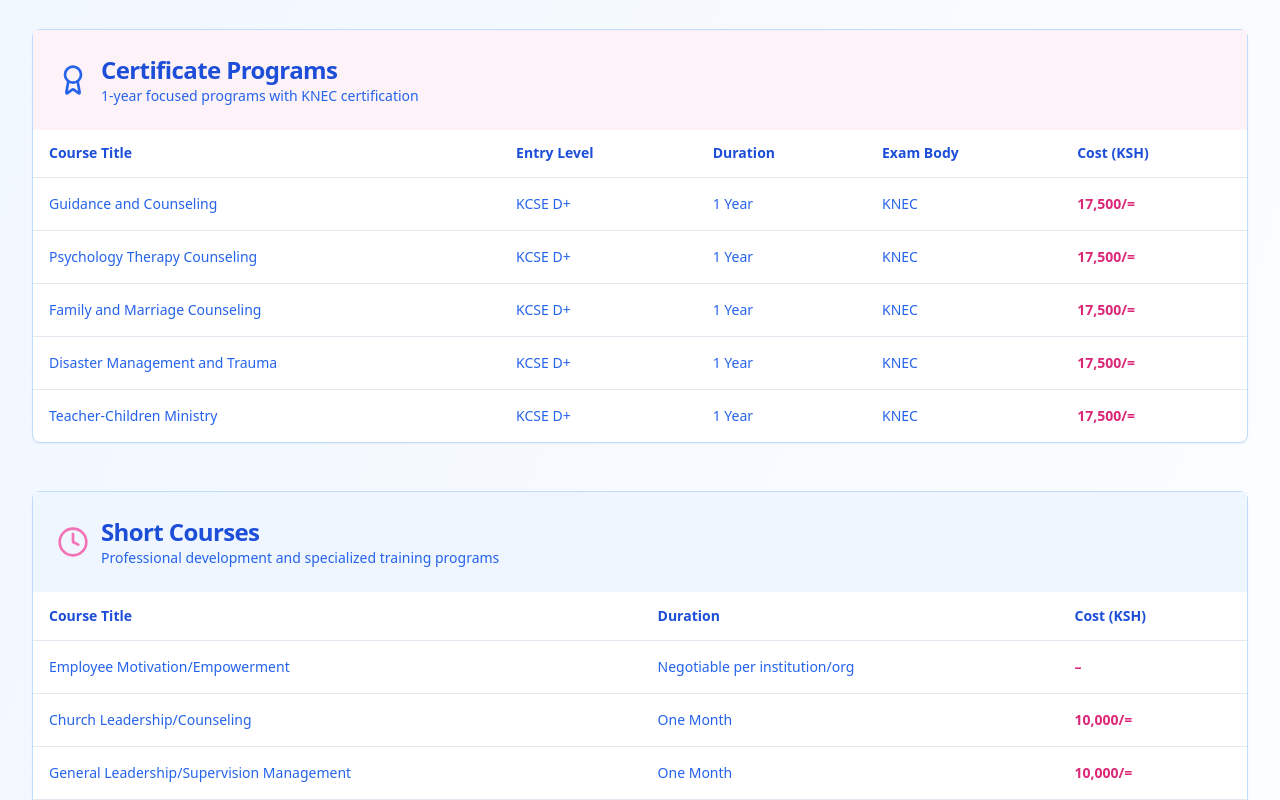
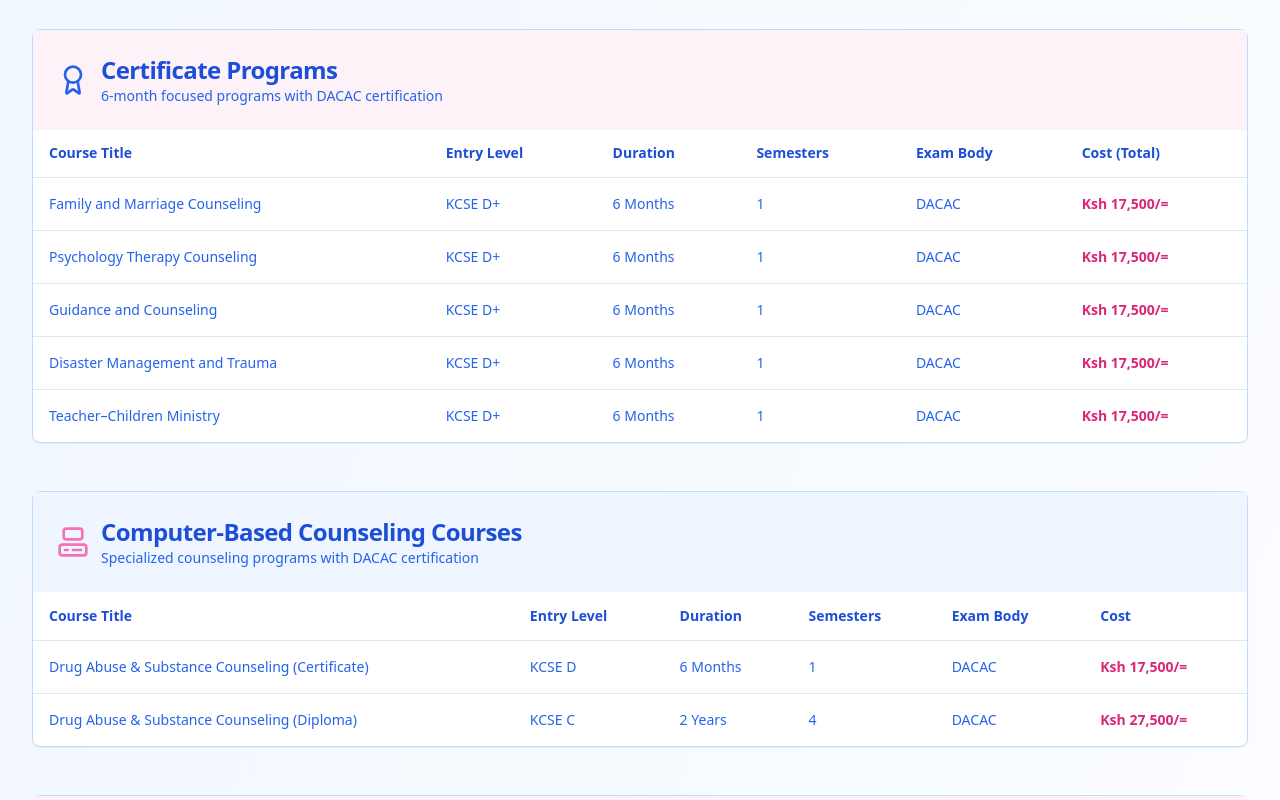
Before and after one commit to Cmbogo/vilms-web-revamp-project, a React (Vite) app: page /programs in a window 1280 px wide. Shown: the part 1020-1820 px from the top of the page. Built offline with nearby package versions, Linux system fonts and the light colour scheme.

Commit message:
Update program information
Update the program information on the programs page with the provided data, including costs, durations, and semester details.

```diff
--- a/src/pages/Programs.tsx
+++ b/src/pages/Programs.tsx
@@ -1,4 +1,3 @@
-
 import { Navigation } from "@/components/Navigation";
 import { Footer } from "@/components/Footer";
 import { Table, TableBody, TableCell, TableHead, TableHeader, TableRow } from "@/components/ui/table";
@@ -7,47 +6,57 @@ import { GraduationCap, Award, Clock, Computer, Briefcase } from "lucide-react";
 
 const Programs = () => {
   const diplomaPrograms = [
-    { title: "Family and Marriage Counseling", entry: "KCSE C", duration: "2 Years / 4 Sem.", examBody: "KNEC", cost: "27,500/=" },
-    { title: "Psychology Therapy Counseling", entry: "KCSE C", duration: "2 Years / 4 Sem.", examBody: "KNEC", cost: "27,500/=" },
-    { title: "Guidance and Counseling", entry: "KCSE C", duration: "2 Years / 4 Sem.", examBody: "KNEC", cost: "27,500/=" },
-    { title: "Disaster Management and Trauma", entry: "KCSE C", duration: "2 Years / 4 Sem.", examBody: "KNEC", cost: "27,500/=" },
-    { title: "Teacher-Children Ministry", entry: "KCSE C", duration: "2 Years / 4 Sem.", examBody: "KNEC", cost: "27,500/=" },
-    { title: "ICT for Counseling", entry: "KCSE C", duration: "2 Years / 4 Sem.", examBody: "KNEC", cost: "30,000/=" },
-    { title: "Business Management", entry: "KCSE C", duration: "2 Years / 4 Sem.", examBody: "KNEC", cost: "30,000/=" },
-    { title: "Community Development", entry: "KCSE C", duration: "2 Years / 4 Sem.", examBody: "KNEC", cost: "30,000/=" },
-    { title: "Social Work", entry: "KCSE C", duration: "2 Years / 4 Sem.", examBody: "KNEC", cost: "30,000/=" },
-    { title: "Theology and Leadership Counseling", entry: "KCSE C", duration: "2 Years / 4 Sem.", examBody: "KNEC", cost: "27,500/=" },
+    { title: "Family and Marriage Counseling", entry: "KCSE C", duration: "2 Years", semesters: "4", examBody: "D+ & DACAC", cost: "Ksh 17,500/=" },
+    { title: "Psychology Therapy Counseling", entry: "KCSE C", duration: "2 Years", semesters: "4", examBody: "D+ & DACAC", cost: "Ksh 17,500/=" },
+    { title: "Guidance and Counseling", entry: "KCSE C", duration: "2 Years", semesters: "4", examBody: "D+ & DACAC", cost: "Ksh 17,500/=" },
+    { title: "Disaster Management and Trauma", entry: "KCSE C", duration: "2 Years", semesters: "4", examBody: "D+ & DACAC", cost: "Ksh 17,500/=" },
+    { title: "Teacher–Children Ministry", entry: "KCSE C", duration: "2 Years", semesters: "4", examBody: "D+ & DACAC", cost: "Ksh 17,500/=" },
+    { title: "Business Management", entry: "KCSE C", duration: "2 Years", semesters: "4", examBody: "D+ & DACAC", cost: "Ksh 30,000/=" },
+    { title: "ICT for Counseling Technology", entry: "KCSE C", duration: "2 Years", semesters: "4", examBody: "D+ & DACAC", cost: "Ksh 30,000/=" },
+    { title: "Community Development", entry: "KCSE C", duration: "2 Years", semesters: "4", examBody: "D+ & DACAC", cost: "Ksh 30,000/=" },
+    { title: "Social Work", entry: "KCSE C", duration: "2 Years", semesters: "4", examBody: "D+ & DACAC", cost: "Ksh 30,000/=" },
+    { title: "Theology and Leadership Counseling", entry: "KCSE C", duration: "2 Years", semesters: "4", examBody: "D+ & DACAC", cost: "Ksh 27,000/=" },
   ];
 
   const certificatePrograms = [
-    { title: "Guidance and Counseling", entry: "KCSE D+", duration: "1 Year", examBody: "KNEC", cost: "17,500/=" },
-    { title: "Psychology Therapy Counseling", entry: "KCSE D+", duration: "1 Year", examBody: "KNEC", cost: "17,500/=" },
-    { title: "Family and Marriage Counseling", entry: "KCSE D+", duration: "1 Year", examBody: "KNEC", cost: "17,500/=" },
-    { title: "Disaster Management and Trauma", entry: "KCSE D+", duration: "1 Year", examBody: "KNEC", cost: "17,500/=" },
-    { title: "Teacher-Children Ministry", entry: "KCSE D+", duration: "1 Year", examBody: "KNEC", cost: "17,500/=" },
+    { title: "Family and Marriage Counseling", entry: "KCSE D+", duration: "6 Months", semesters: "1", examBody: "DACAC", cost: "Ksh 17,500/=" },
+    { title: "Psychology Therapy Counseling", entry: "KCSE D+", duration: "6 Months", semesters: "1", examBody: "DACAC", cost: "Ksh 17,500/=" },
+    { title: "Guidance and Counseling", entry: "KCSE D+", duration: "6 Months", semesters: "1", examBody: "DACAC", cost: "Ksh 17,500/=" },
+    { title: "Disaster Management and Trauma", entry: "KCSE D+", duration: "6 Months", semesters: "1", examBody: "DACAC", cost: "Ksh 17,500/=" },
+    { title: "Teacher–Children Ministry", entry: "KCSE D+", duration: "6 Months", semesters: "1", examBody: "DACAC", cost: "Ksh 17,500/=" },
+  ];
+
+  const computerBasedCounseling = [
+    { title: "Drug Abuse & Substance Counseling (Certificate)", entry: "KCSE D", duration: "6 Months", semesters: "1", examBody: "DACAC", cost: "Ksh 17,500/=" },
+    { title: "Drug Abuse & Substance Counseling (Diploma)", entry: "KCSE C", duration: "2 Years", semesters: "4", examBody: "DACAC", cost: "Ksh 27,500/=" },
   ];
 
   const shortCourses = [
-    { title: "Employee Motivation/Empowerment", duration: "Negotiable per institution/org", cost: "–" },
-    { title: "Church Leadership/Counseling", duration: "One Month", cost: "10,000/=" },
-    { title: "General Leadership/Supervision Management", duration: "One Month", cost: "10,000/=" },
-    { title: "Stress and Stress Management", duration: "One Month", cost: "10,000/=" },
-    { title: "Conflict Resolution and Management", duration: "One Month", cost: "10,000/=" },
-    { title: "HIV/AIDS and Substance Abuse", duration: "Two Weeks", cost: "10,000/=" },
-    { title: "Life Skills and Psychoeducation", duration: "Two Weeks", cost: "10,000/=" },
-    { title: "Depression and Suicide/Trauma", duration: "Two Weeks", cost: "10,000/=" },
-    { title: "Couples/Marriage Counseling", duration: "One Month", cost: "10,000/=" },
-    { title: "Counseling Children", duration: "One Month", cost: "10,000/=" },
-    { title: "Adolescents", duration: "One Month", cost: "10,000/=" },
-    { title: "Pastoral Counseling", duration: "One Month", cost: "10,000/=" },
-    { title: "Psychological Support/Life Skills", duration: "One Week", cost: "10,000/=" },
-    { title: "Training/Counseling", duration: "One Week", cost: "10,000/=" },
-    { title: "Supervision Training and Team Leadership", duration: "2 Days", cost: "5,000/=" },
-    { title: "Work Ethics", duration: "Per Day", cost: "5,000/=" },
-    { title: "Counseling/Fit/Retirement", duration: "4 Days", cost: "10,000/=" },
-    { title: "Preparedness", duration: "4 Days", cost: "10,000/=" },
-    { title: "Mediation/Mediation", duration: "5 Days", cost: "25,000/=" },
-    { title: "Management", duration: "5 Days", cost: "25,000/=" },
+    { title: "Employee Motivation/Empowerment", duration: "Custom (org-based)", cost: "Negotiable" },
+    { title: "Church Leadership/Counseling", duration: "1 Month", cost: "Ksh 10,000/=" },
+    { title: "General Leadership/Supervision", duration: "1 Month", cost: "Ksh 10,000/=" },
+    { title: "Stress and Stress Management", duration: "1 Month", cost: "Ksh 10,000/=" },
+    { title: "Conflict Resolution and Management", duration: "1 Month", cost: "Ksh 10,000/=" },
+    { title: "HIV/AIDS and Substance Abuse", duration: "2 Weeks", cost: "Ksh 10,000/=" },
+    { title: "Depression, Suicide, Trauma", duration: "2 Weeks", cost: "Ksh 10,000/=" },
+    { title: "Life Skills and Psychoeducation", duration: "2 Weeks", cost: "Ksh 10,000/=" },
+    { title: "Couples/Marriage Counseling", duration: "1 Month", cost: "Ksh 10,000/=" },
+    { title: "Counseling Children", duration: "1 Month", cost: "Ksh 10,000/=" },
+    { title: "Adolescents Counseling", duration: "1 Month", cost: "Ksh 10,000/=" },
+    { title: "Pastoral Counseling", duration: "1 Month", cost: "Ksh 10,000/=" },
+    { title: "Psychological Support & Life Skills", duration: "1 Week", cost: "Ksh 10,000/=" },
+    { title: "Training and Counseling", duration: "1 Week", cost: "Ksh 10,000/=" },
+    { title: "Supervision & Team Leadership", duration: "2 Days", cost: "Ksh 5,000/=" },
+    { title: "Work Ethics", duration: "Per Day", cost: "Ksh 5,000/=" },
+    { title: "Counseling/Fitness for Retirement", duration: "4 Days", cost: "Ksh 10,000/=" },
+    { title: "Preparedness", duration: "4 Days", cost: "Ksh 10,000/=" },
+    { title: "Mediation/Meditation", duration: "5 Days", cost: "Ksh 25,000/=" },
+    { title: "Management", duration: "5 Days", cost: "Ksh 25,000/=" },
+  ];
+
+  const computerPackages = [
+    { title: "10 Computer Packages", duration: "Flexible", cost: "Ksh 10,000/=" },
+    { title: "Organizational/Institutional", duration: "Custom", cost: "Negotiable" },
   ];
 
   return (
@@ -73,7 +82,7 @@ const Programs = () => {
                 <GraduationCap className="w-8 h-8 text-pink-400 mr-3" />
                 <div>
                   <CardTitle className="text-2xl text-blue-700">Diploma Programs</CardTitle>
-                  <CardDescription className="text-blue-600">2-year comprehensive programs with KNEC certification</CardDescription>
+                  <CardDescription className="text-blue-600">2-year comprehensive programs (4 semesters) with D+ & DACAC certification</CardDescription>
                 </div>
               </div>
             </CardHeader>
@@ -84,8 +93,9 @@ const Programs = () => {
                     <TableHead className="text-blue-700 font-semibold">Course Title</TableHead>
                     <TableHead className="text-blue-700 font-semibold">Entry Level</TableHead>
                     <TableHead className="text-blue-700 font-semibold">Duration</TableHead>
+                    <TableHead className="text-blue-700 font-semibold">Semesters</TableHead>
                     <TableHead className="text-blue-700 font-semibold">Exam Body</TableHead>
-                    <TableHead className="text-blue-700 font-semibold">Cost (KSH)</TableHead>
+                    <TableHead className="text-blue-700 font-semibold">Cost (per semester)</TableHead>
                   </TableRow>
                 </TableHeader>
                 <TableBody>
@@ -94,6 +104,7 @@ const Programs = () => {
                       <TableCell className="text-blue-600 font-medium">{program.title}</TableCell>
                       <TableCell className="text-blue-600">{program.entry}</TableCell>
                       <TableCell className="text-blue-600">{program.duration}</TableCell>
+                      <TableCell className="text-blue-600">{program.semesters}</TableCell>
                       <TableCell className="text-blue-600">{program.examBody}</TableCell>
                       <TableCell className="text-pink-600 font-semibold">{program.cost}</TableCell>
                     </TableRow>
@@ -110,7 +121,7 @@ const Programs = () => {
                 <Award className="w-8 h-8 text-blue-600 mr-3" />
                 <div>
                   <CardTitle className="text-2xl text-blue-700">Certificate Programs</CardTitle>
-                  <CardDescription className="text-blue-600">1-year focused programs with KNEC certification</CardDescription>
+                  <CardDescription className="text-blue-600">6-month focused programs with DACAC certification</CardDescription>
                 </div>
               </div>
             </CardHeader>
@@ -121,8 +132,9 @@ const Programs = () => {
                     <TableHead className="text-blue-700 font-semibold">Course Title</TableHead>
                     <TableHead className="text-blue-700 font-semibold">Entry Level</TableHead>
                     <TableHead className="text-blue-700 font-semibold">Duration</TableHead>
+                    <TableHead className="text-blue-700 font-semibold">Semesters</TableHead>
                     <TableHead className="text-blue-700 font-semibold">Exam Body</TableHead>
-                    <TableHead className="text-blue-700 font-semibold">Cost (KSH)</TableHead>
+                    <TableHead className="text-blue-700 font-semibold">Cost (Total)</TableHead>
                   </TableRow>
                 </TableHeader>
                 <TableBody>
@@ -131,6 +143,46 @@ const Programs = () => {
                       <TableCell className="text-blue-600 font-medium">{program.title}</TableCell>
                       <TableCell className="text-blue-600">{program.entry}</TableCell>
                       <TableCell className="text-blue-600">{program.duration}</TableCell>
+                      <TableCell className="text-blue-600">{program.semesters}</TableCell>
+                      <TableCell className="text-blue-600">{program.examBody}</TableCell>
+                      <TableCell className="text-pink-600 font-semibold">{program.cost}</TableCell>
+                    </TableRow>
+                  ))}
+                </TableBody>
+              </Table>
+            </CardContent>
+          </Card>
+
+          {/* Computer-Based Counseling Courses */}
+          <Card className="mb-12 border-blue-200">
+            <CardHeader className="bg-blue-50">
+              <div className="flex items-center">
+                <Computer className="w-8 h-8 text-pink-400 mr-3" />
+                <div>
+                  <CardTitle className="text-2xl text-blue-700">Computer-Based Counseling Courses</CardTitle>
+                  <CardDescription className="text-blue-600">Specialized counseling programs with DACAC certification</CardDescription>
+                </div>
+              </div>
+            </CardHeader>
+            <CardContent className="p-0">
+              <Table>
+                <TableHeader>
+                  <TableRow>
+                    <TableHead className="text-blue-700 font-semibold">Course Title</TableHead>
+                    <TableHead className="text-blue-700 font-semibold">Entry Level</TableHead>
+                    <TableHead className="text-blue-700 font-semibold">Duration</TableHead>
+                    <TableHead className="text-blue-700 font-semibold">Semesters</TableHead>
+                    <TableHead className="text-blue-700 font-semibold">Exam Body</TableHead>
+                    <TableHead className="text-blue-700 font-semibold">Cost</TableHead>
+                  </TableRow>
+                </TableHeader>
+                <TableBody>
+                  {computerBasedCounseling.map((program, index) => (
+                    <TableRow key={index} className="hover:bg-blue-50">
+                      <TableCell className="text-blue-600 font-medium">{program.title}</TableCell>
+                      <TableCell className="text-blue-600">{program.entry}</TableCell>
+                      <TableCell className="text-blue-600">{program.duration}</TableCell>
+                      <TableCell className="text-blue-600">{program.semesters}</TableCell>
                       <TableCell className="text-blue-600">{program.examBody}</TableCell>
                       <TableCell className="text-pink-600 font-semibold">{program.cost}</TableCell>
                     </TableRow>
@@ -142,11 +194,11 @@ const Programs = () => {
 
           {/* Short Courses */}
           <Card className="mb-12 border-blue-200">
-            <CardHeader className="bg-blue-50">
+            <CardHeader className="bg-pink-50">
               <div className="flex items-center">
-                <Clock className="w-8 h-8 text-pink-400 mr-3" />
+                <Clock className="w-8 h-8 text-blue-600 mr-3" />
                 <div>
-                  <CardTitle className="text-2xl text-blue-700">Short Courses</CardTitle>
+                  <CardTitle className="text-2xl text-blue-700">Short Courses and Trainings</CardTitle>
                   <CardDescription className="text-blue-600">Professional development and specialized training programs</CardDescription>
                 </div>
               </div>
@@ -157,12 +209,12 @@ const Programs = () => {
                   <TableRow>
                     <TableHead className="text-blue-700 font-semibold">Course Title</TableHead>
                     <TableHead className="text-blue-700 font-semibold">Duration</TableHead>
-                    <TableHead className="text-blue-700 font-semibold">Cost (KSH)</TableHead>
+                    <TableHead className="text-blue-700 font-semibold">Cost</TableHead>
                   </TableRow>
                 </TableHeader>
                 <TableBody>
                   {shortCourses.map((course, index) => (
-                    <TableRow key={index} className="hover:bg-blue-50">
+                    <TableRow key={index} className="hover:bg-pink-50">
                       <TableCell className="text-blue-600 font-medium">{course.title}</TableCell>
                       <TableCell className="text-blue-600">{course.duration}</TableCell>
                       <TableCell className="text-pink-600 font-semibold">{course.cost}</TableCell>
@@ -173,70 +225,54 @@ const Programs = () => {
             </CardContent>
           </Card>
 
-          {/* Additional Programs */}
-          <div className="grid grid-cols-1 md:grid-cols-2 gap-8 mb-12">
-            <Card className="border-blue-200">
-              <CardHeader className="bg-pink-50">
+          {/* Computer Packages */}
+          <Card className="mb-12 border-blue-200">
+            <CardHeader className="bg-blue-50">
               <div className="flex items-center">
-                  <Computer className="w-8 h-8 text-blue-600 mr-3" />
+                <Computer className="w-8 h-8 text-pink-400 mr-3" />
                 <div>
-                    <CardTitle className="text-xl text-blue-700">Computer Packages</CardTitle>
-                    <CardDescription className="text-blue-600">Technology skills training</CardDescription>
+                  <CardTitle className="text-2xl text-blue-700">Computer Packages</CardTitle>
+                  <CardDescription className="text-blue-600">Technology skills training packages</CardDescription>
                 </div>
               </div>
             </CardHeader>
-              <CardContent className="pt-6">
-                <div className="space-y-2">
-                  <div className="flex justify-between">
-                    <span className="text-blue-600 font-medium">10 Packages</span>
-                    <span className="text-pink-600 font-semibold">10,000/= KSH</span>
-                  </div>
-                  <p className="text-blue-600 text-sm">Duration: Negotiable</p>
-                </div>
+            <CardContent className="p-0">
+              <Table>
+                <TableHeader>
+                  <TableRow>
+                    <TableHead className="text-blue-700 font-semibold">Package</TableHead>
+                    <TableHead className="text-blue-700 font-semibold">Duration</TableHead>
+                    <TableHead className="text-blue-700 font-semibold">Cost</TableHead>
+                  </TableRow>
+                </TableHeader>
+                <TableBody>
+                  {computerPackages.map((package_item, index) => (
+                    <TableRow key={index} className="hover:bg-blue-50">
+                      <TableCell className="text-blue-600 font-medium">{package_item.title}</TableCell>
+                      <TableCell className="text-blue-600">{package_item.duration}</TableCell>
+                      <TableCell className="text-pink-600 font-semibold">{package_item.cost}</TableCell>
+                    </TableRow>
+                  ))}
+                </TableBody>
+              </Table>
             </CardContent>
           </Card>
 
-            <Card className="border-blue-200">
-              <CardHeader className="bg-blue-50">
-                <div className="flex items-center">
-                  <Award className="w-8 h-8 text-pink-400 mr-3" />
-                  <div>
-                    <CardTitle className="text-xl text-blue-700">Computer-Based Substance Counseling</CardTitle>
-                    <CardDescription className="text-blue-600">Specialized counseling programs</CardDescription>
-                  </div>
-                </div>
-              </CardHeader>
-              <CardContent className="pt-6">
-                <div className="space-y-3">
-                  <div className="flex justify-between">
-                    <span className="text-blue-600 font-medium">Certificate (6 Months)</span>
-                    <span className="text-pink-600 font-semibold">17,500/= KSH</span>
-                  </div>
-                  <div className="flex justify-between">
-                    <span className="text-blue-600 font-medium">Diploma (2 Years)</span>
-                    <span className="text-pink-600 font-semibold">27,500/= KSH</span>
-                  </div>
-                  <p className="text-blue-600 text-sm">Entry: KCSE D (Certificate), KCSE C (Diploma)</p>
-                </div>
-              </CardContent>
-            </Card>
-          </div>
-
-          {/* Extra Services */}
+          {/* Other Fees */}
           <Card className="border-blue-200">
             <CardHeader className="bg-pink-50">
               <div className="flex items-center">
                 <Briefcase className="w-8 h-8 text-blue-600 mr-3" />
                 <div>
-                  <CardTitle className="text-xl text-blue-700">Extra Services</CardTitle>
-                  <CardDescription className="text-blue-600">Additional academic services</CardDescription>
+                  <CardTitle className="text-xl text-blue-700">Other Fees</CardTitle>
+                  <CardDescription className="text-blue-600">Additional examination fees</CardDescription>
                 </div>
               </div>
             </CardHeader>
             <CardContent className="pt-6">
               <div className="flex justify-between">
-                <span className="text-blue-600 font-medium">VILMAS Exams</span>
-                <span className="text-pink-600 font-semibold">4,500/= KSH</span>
+                <span className="text-blue-600 font-medium">VILMS Exam Fee</span>
+                <span className="text-pink-600 font-semibold">Ksh 4,500/=</span>
               </div>
             </CardContent>
           </Card>
```
Lines whose indentation alone changed are shown as unchanged.
